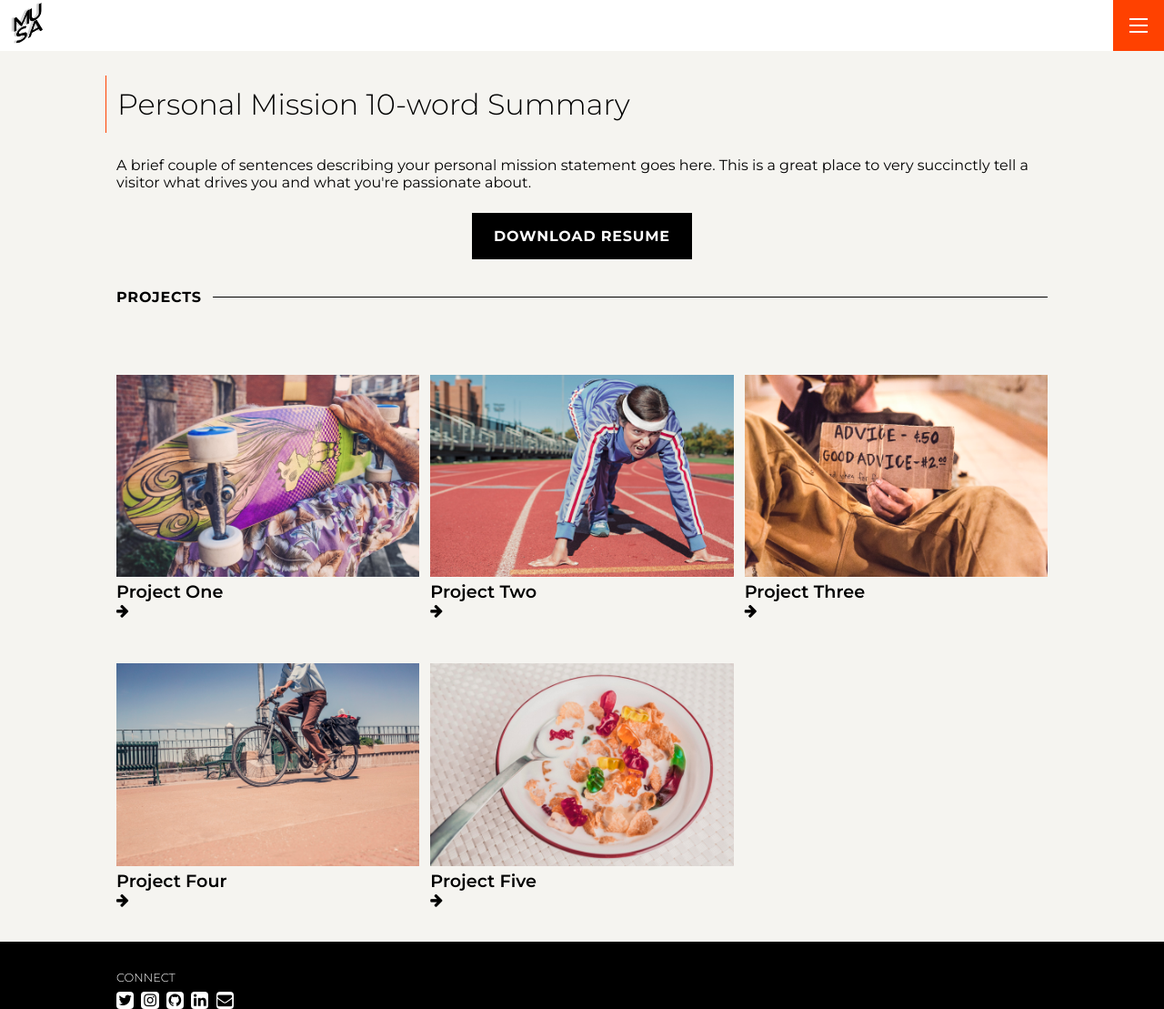
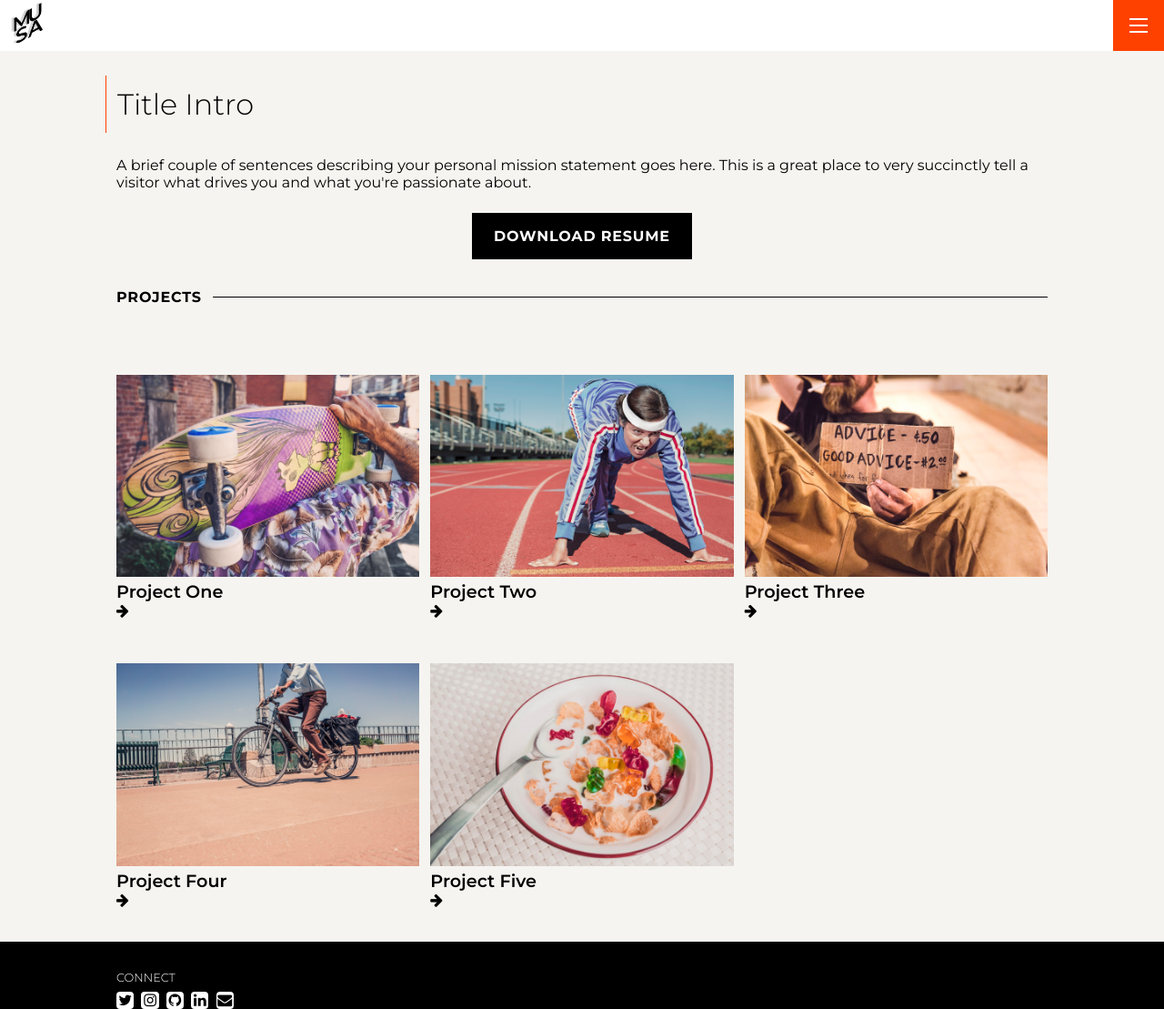
Before and after one commit to michaeljpincus/portfolio, a Jekyll site: the page built from index.md, in a window 1280 px wide and 1109 px high. Shown: the whole window at 91% size. Built offline with Jekyll 4.4.1, drawn with Linux system fonts in a browser that asks for light colours.

Commit message:
Update settings.yml

```diff
--- a/_data/settings.yml
+++ b/_data/settings.yml
@@ -7,7 +7,7 @@ logo: '/assets/img/musa-logo.png'
 # A brief introduction or mission statement that appears at the top of the
 # portfolio home page, above the project list. If you don't want one of the
 # intro_title or intro_text to show up, just set the appropriate value to null.
-intro_title: Personal Mission 10-word Summary
+intro_title: Title Intro
 intro_text: |
   A brief couple of sentences describing your personal mission statement goes
   here. This is a great place to very succinctly tell a visitor what drives you
```
